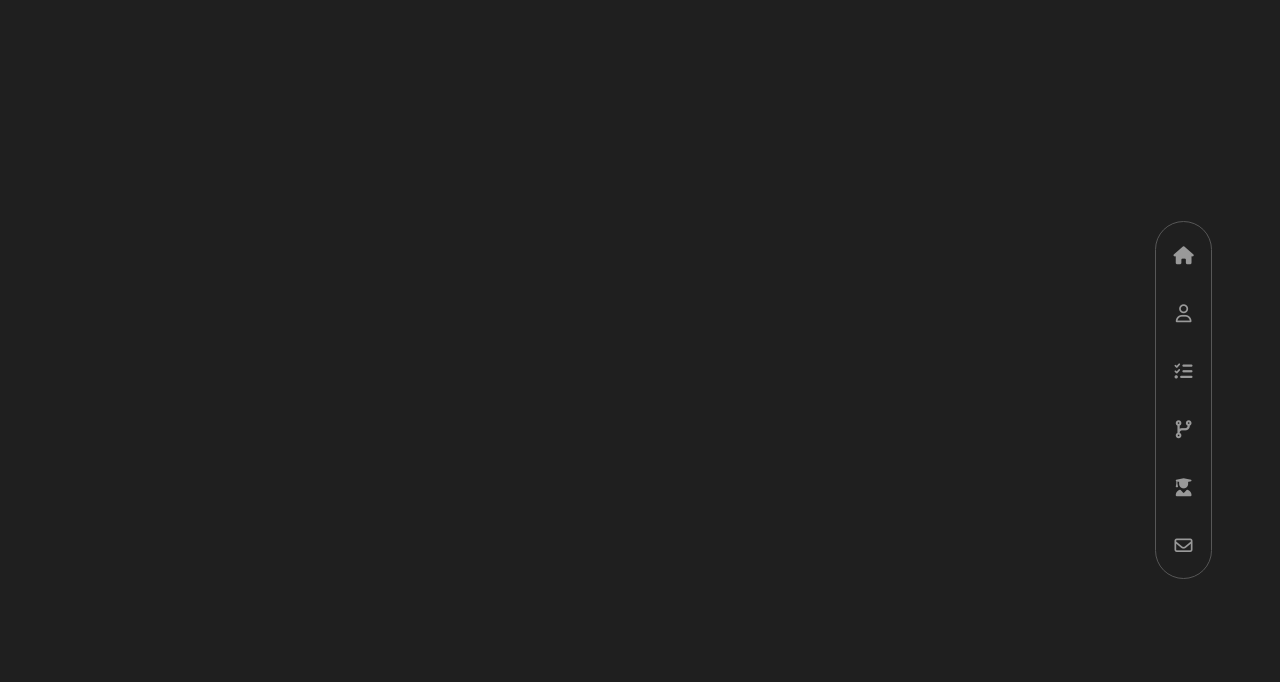
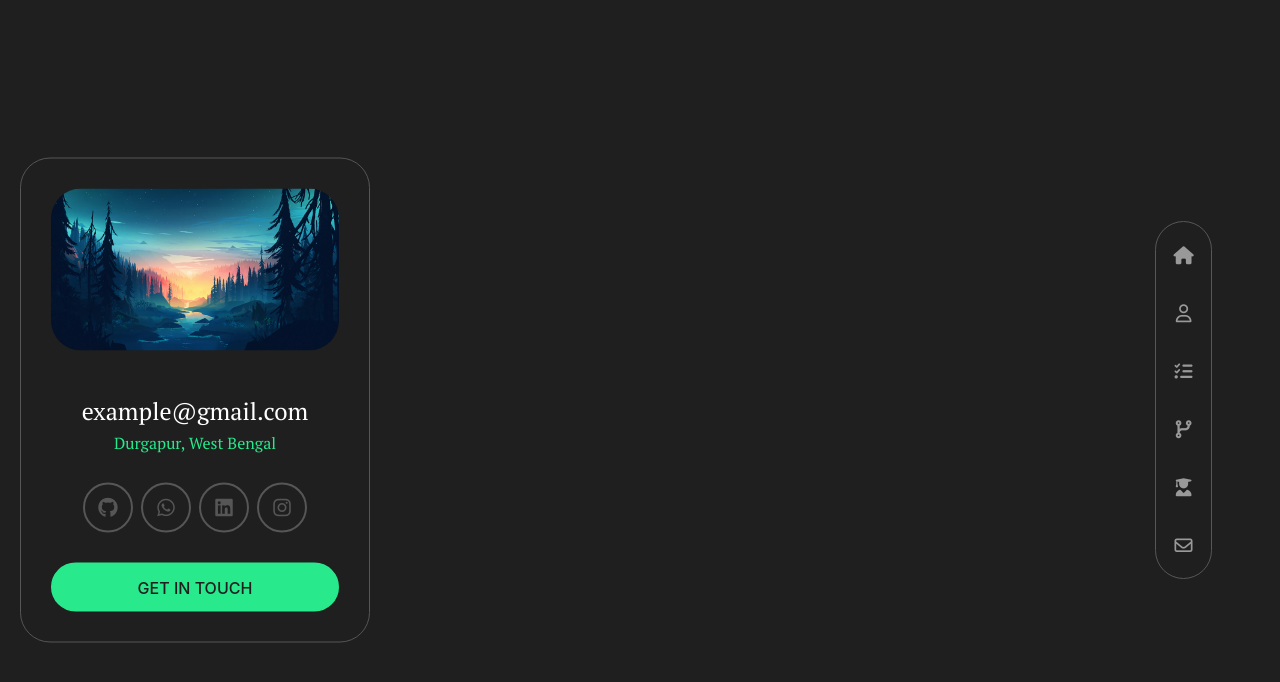
Before and after one commit to sdeep38/My-Portfolio, a React (Create React App) app: page / in a window 1280 px wide. Shown: the top 682 px of the page. Built offline with nearby package versions, Linux system fonts and the light colour scheme.

Commit message:
added left profile bar component

```diff
--- a/src/App.js
+++ b/src/App.js
@@ -1,11 +1,13 @@
 import logo from './logo.svg';
 import './App.css';
 import Navbar from './components/Navbar';
+import LeftSidebar from './components/LeftSidebar';
 
 function App() {
   return (
     <div className="App">
       <Navbar />
+      <LeftSidebar />
     </div>
   );
 }
```
